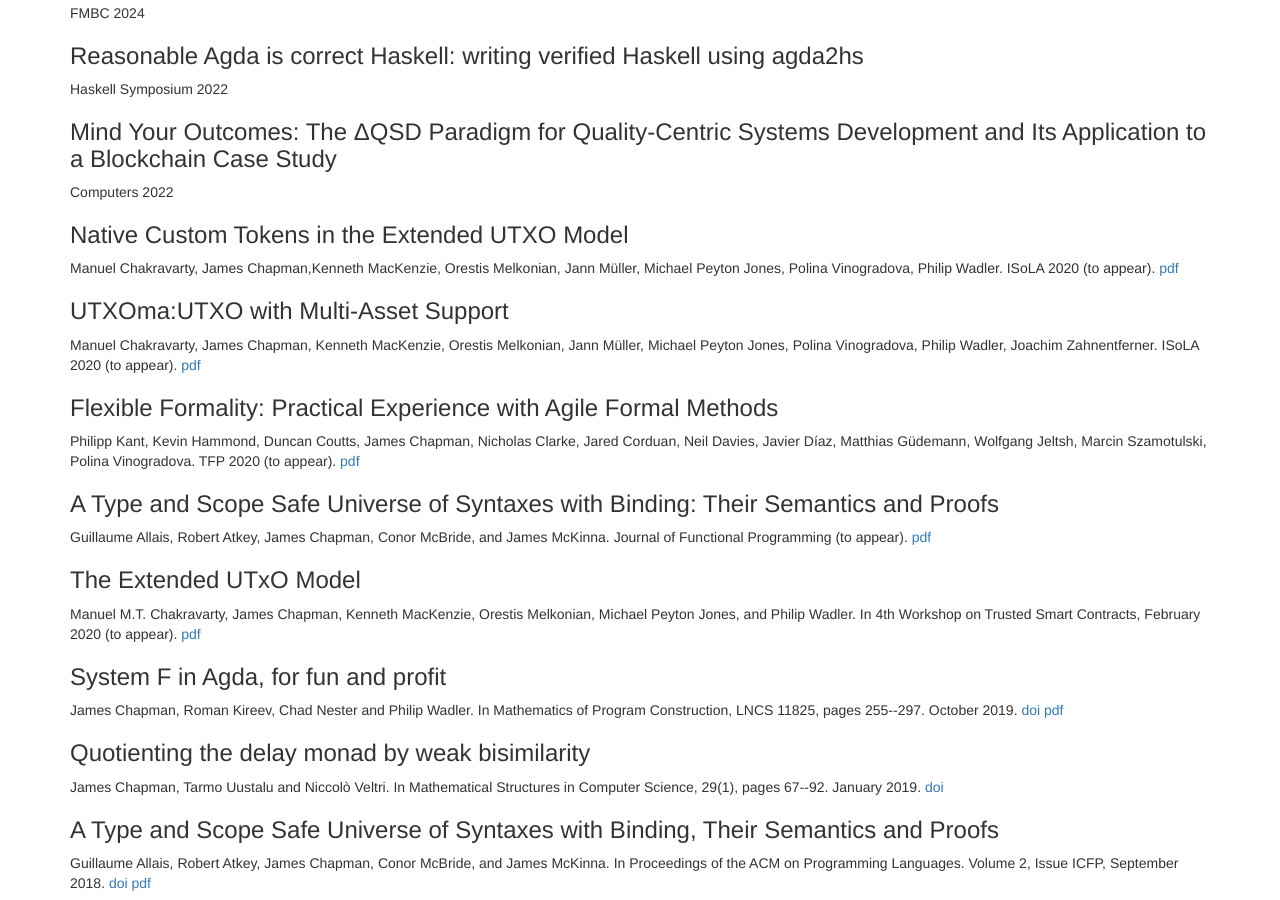
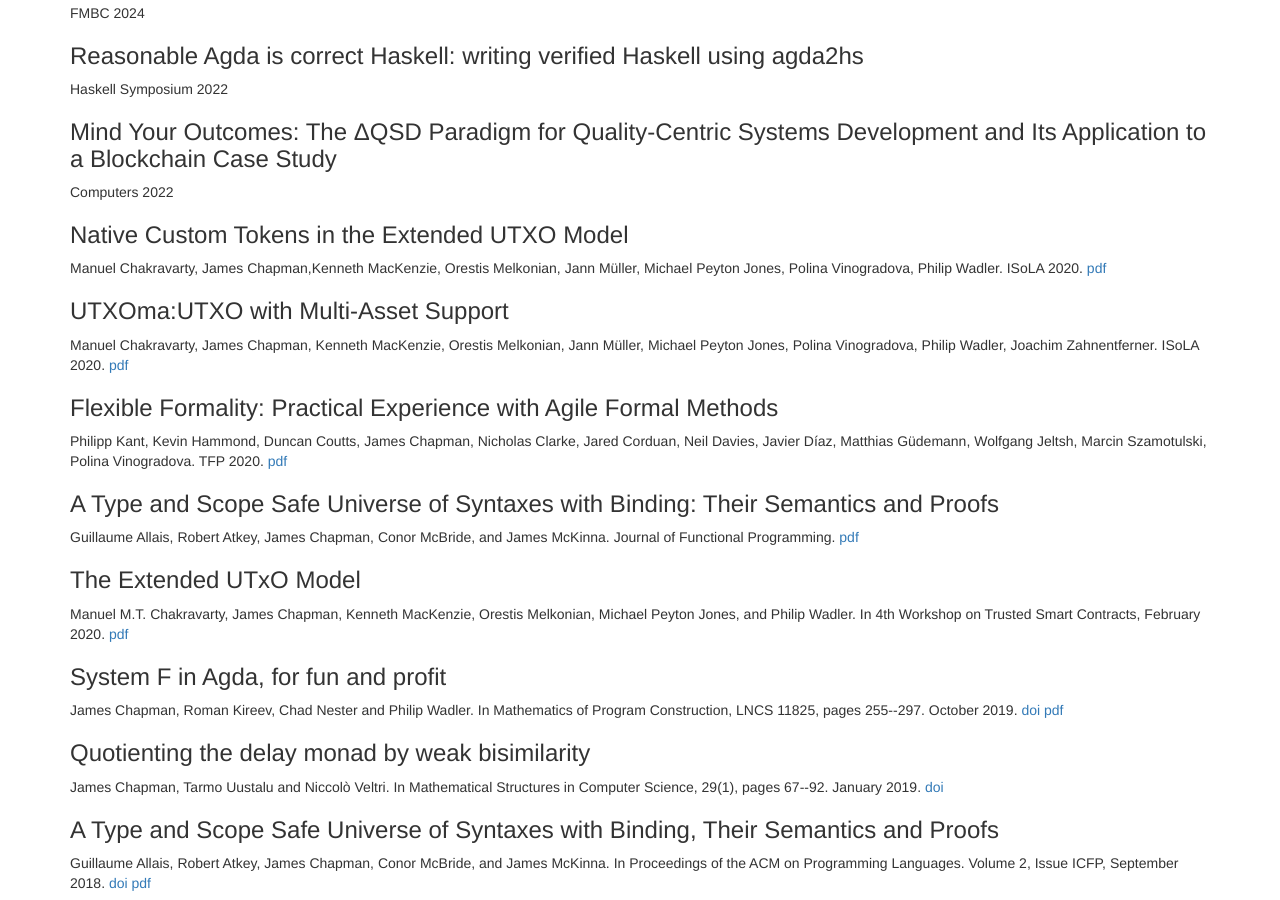
Before and after one commit to jmchapman/jmchapman.github.io, a Jekyll site: the page built from Publications.html, in a window 1280 px wide and 900 px high, scrolled down 603 px. Built offline with Jekyll 4.4.1, drawn with Linux system fonts in a browser that asks for light colours; nearby versions of some CDN libraries.

Commit message:
Update Publications.html
removed 'to appear' from 2020 articles

```diff
--- a/Publications.html
+++ b/Publications.html
@@ -58,28 +58,28 @@ title: James Chapman - Publications
 
   <article id="native">
     <h3>Native Custom Tokens in the Extended UTXO Model</h3>
-    <p>Manuel Chakravarty, James Chapman,Kenneth MacKenzie, Orestis Melkonian, Jann Müller, Michael Peyton Jones, Polina Vinogradova, Philip Wadler. ISoLA 2020 (to appear).
+    <p>Manuel Chakravarty, James Chapman,Kenneth MacKenzie, Orestis Melkonian, Jann Müller, Michael Peyton Jones, Polina Vinogradova, Philip Wadler. ISoLA 2020.
       <a href="papers/native.pdf">pdf</a>
     </p>
   </article>
 
   <article id="utxoma">
     <h3>UTXOma:UTXO with Multi-Asset Support</h3>
-    <p>Manuel Chakravarty, James Chapman, Kenneth MacKenzie, Orestis Melkonian, Jann Müller, Michael Peyton Jones, Polina Vinogradova, Philip Wadler, Joachim Zahnentferner. ISoLA 2020 (to appear).
+    <p>Manuel Chakravarty, James Chapman, Kenneth MacKenzie, Orestis Melkonian, Jann Müller, Michael Peyton Jones, Polina Vinogradova, Philip Wadler, Joachim Zahnentferner. ISoLA 2020.
       <a href="papers/utxoma.pdf">pdf</a>
     </p>
   </article>
 
   <article id="ff">
     <h3>Flexible Formality: Practical Experience with Agile Formal Methods</h3>
-    <p>Philipp Kant, Kevin Hammond, Duncan Coutts, James Chapman, Nicholas Clarke, Jared Corduan, Neil Davies, Javier Díaz, Matthias Güdemann, Wolfgang Jeltsh, Marcin Szamotulski, Polina Vinogradova. TFP 2020 (to appear).
+    <p>Philipp Kant, Kevin Hammond, Duncan Coutts, James Chapman, Nicholas Clarke, Jared Corduan, Neil Davies, Javier Díaz, Matthias Güdemann, Wolfgang Jeltsh, Marcin Szamotulski, Polina Vinogradova. TFP 2020.
       <a href="papers/ff.pdf">pdf</a>
     </p>
   </article>
 
   <article id="AACMM">
     <h3>A Type and Scope Safe Universe of Syntaxes with Binding: Their Semantics and Proofs</h3>
-    <p>Guillaume Allais, Robert Atkey, James Chapman, Conor McBride, and James McKinna. Journal of Functional Programming (to appear).
+    <p>Guillaume Allais, Robert Atkey, James Chapman, Conor McBride, and James McKinna. Journal of Functional Programming.
       <a href="papers/AACMM.pdf">pdf</a>
     </p>
   </article>
@@ -87,7 +87,7 @@ title: James Chapman - Publications
   <article id="eutxo">
     <h3>The Extended UTxO Model</h3>
     <p>Manuel M.T. Chakravarty, James Chapman, Kenneth MacKenzie, Orestis Melkonian, Michael Peyton Jones,
-      and Philip Wadler. In 4th Workshop on Trusted Smart Contracts, February 2020 (to appear).
+      and Philip Wadler. In 4th Workshop on Trusted Smart Contracts, February 2020.
       <a href="papers/eutxo.pdf">pdf</a>
     </p>
   </article>
```
